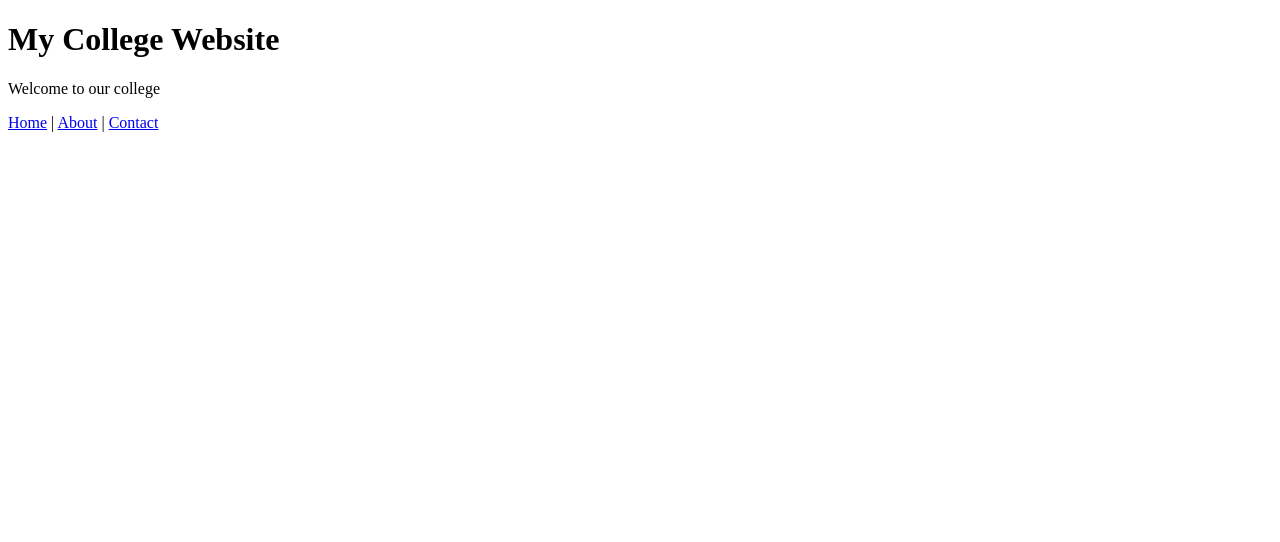
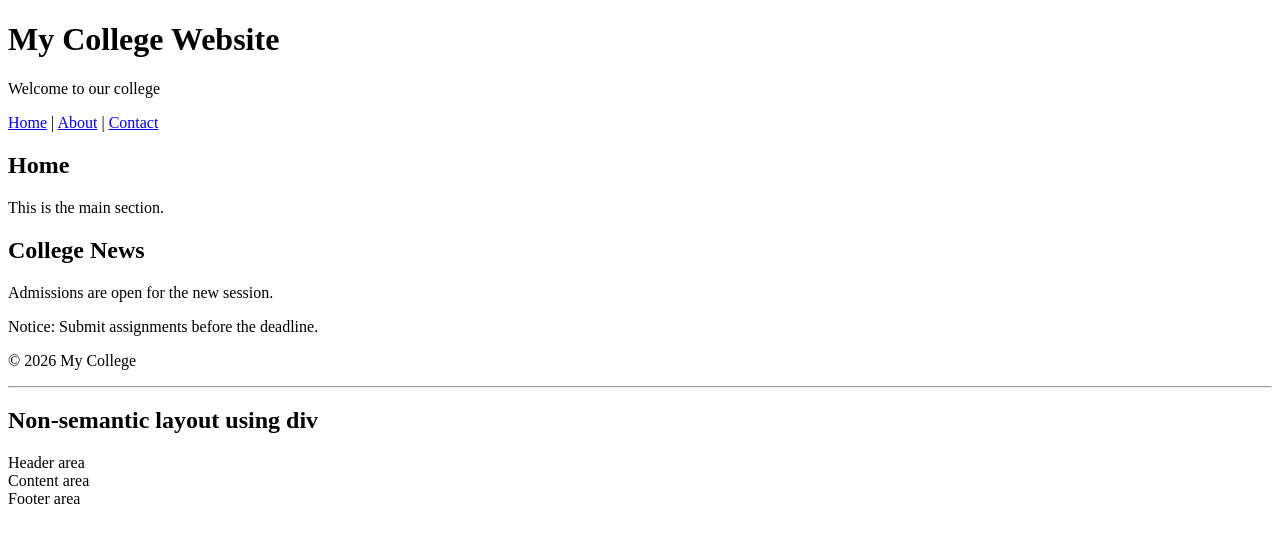
Before and after one commit to guptasaiyam11-stack/wdw0284, a plain HTML site: page WDW_ASSIGNMENT/Assignment 4/index.html in a window 1280 px wide. Drawn offline with Linux system fonts and the light colour scheme.

Commit message:
Assignment 4 - Semantic Tags Improved

```diff
--- a/WDW_ASSIGNMENT/Assignment 4/index.html
+++ b/WDW_ASSIGNMENT/Assignment 4/index.html
@@ -3,5 +3,12 @@
 <body>
     <header><h1>My College Website</h1><p>Welcome to our college</p></header>
     <nav><a href="#home">Home</a> | <a href="#about">About</a> | <a href="#contact">Contact</a></nav>
-
+    <main>
+        <section id="home"><h2>Home</h2><p>This is the main section.</p></section>
+        <article><h2>College News</h2><p>Admissions are open for the new session.</p></article>
+        <aside><p>Notice: Submit assignments before the deadline.</p></aside>
+    </main>
+    <footer><p>&copy; 2026 My College</p></footer>
+    <hr>
+    <div><h2>Non-semantic layout using div</h2><div>Header area</div><div>Content area</div><div>Footer area</div></div>
 </body></html>
```
